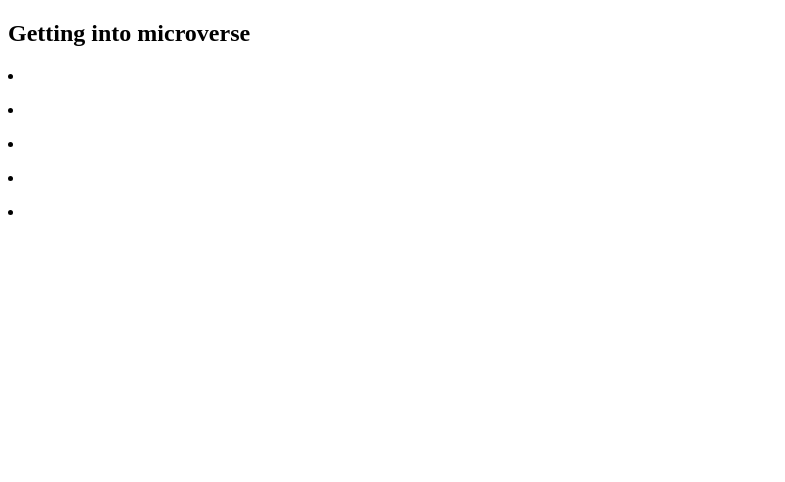
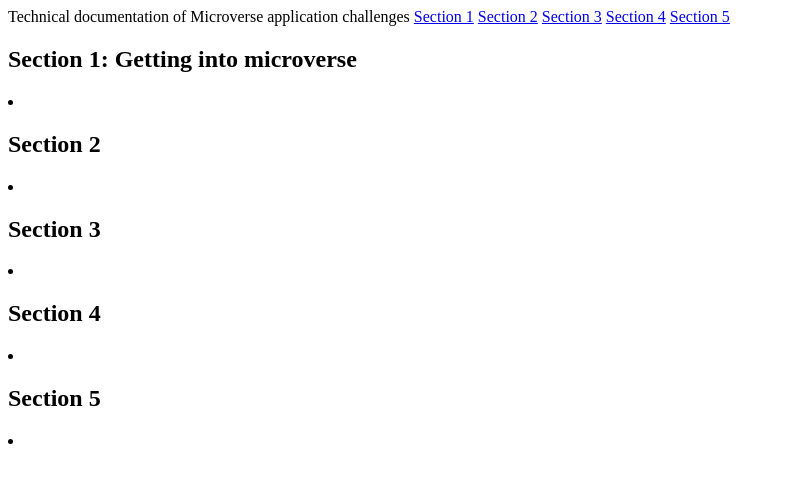
Before and after one commit to dennis-every/technical-documentation-page, a plain HTML site: page index.html in a window 1280 px wide. Shown: the whole page, without its empty margins (0-785 px from the left). Drawn offline with Linux system fonts and the light colour scheme.

Commit message:
Added nav-links

```diff
--- a/index.html
+++ b/index.html
@@ -21,36 +21,58 @@
     - The freeCodeCamp Team
 
     -->
-    <nav id="navbar"></nav>
+    <nav id="navbar">
+      <header>
+        Technical documentation of Microverse application challenges
+        <a href="#section1" class="nav-link">Section 1</a>
+        <a href="#section2" class="nav-link">Section 2</a>
+        <a href="#section3" class="nav-link">Section 3</a>
+        <a href="#section4" class="nav-link">Section 4</a>
+        <a href="#section5" class="nav-link">Section 5</a>
+      </header>
+    </nav>
+
     <main id="main-doc">
-      <section class="main-section">
+      <section class="main-section" id="section1">
         <header id="Getting_into_microverse">
-          <h1>Getting into microverse</h1>
+          <h1>Section 1: Getting into microverse</h1>
         </header>
         <p></p>
         <p></p>
         <code></code>
         <li></li>
       </section>
-      <section class="main-section">
+      <section class="main-section" id="section2">
+        <header>
+          <h1>Section 2</h1>
+        </header>
         <p></p>
         <p></p>
         <code></code>
         <li></li>
       </section>
-      <section class="main-section">
+      <section class="main-section" id="section3">
+        <header>
+          <h1>Section 3</h1>
+        </header>
         <p></p>
         <p></p>
         <code></code>
         <li></li>
       </section>
-      <section class="main-section">
+      <section class="main-section" id="section4">
+        <header>
+          <h1>Section 4</h1>
+        </header>
         <p></p>
         <p></p>
         <code></code>
         <li></li>
       </section>
-      <section class="main-section">
+      <section class="main-section" id="section5">
+        <header>
+          <h1>Section 5</h1>
+        </header>
         <p></p>
         <p></p>
         <code></code>
```
